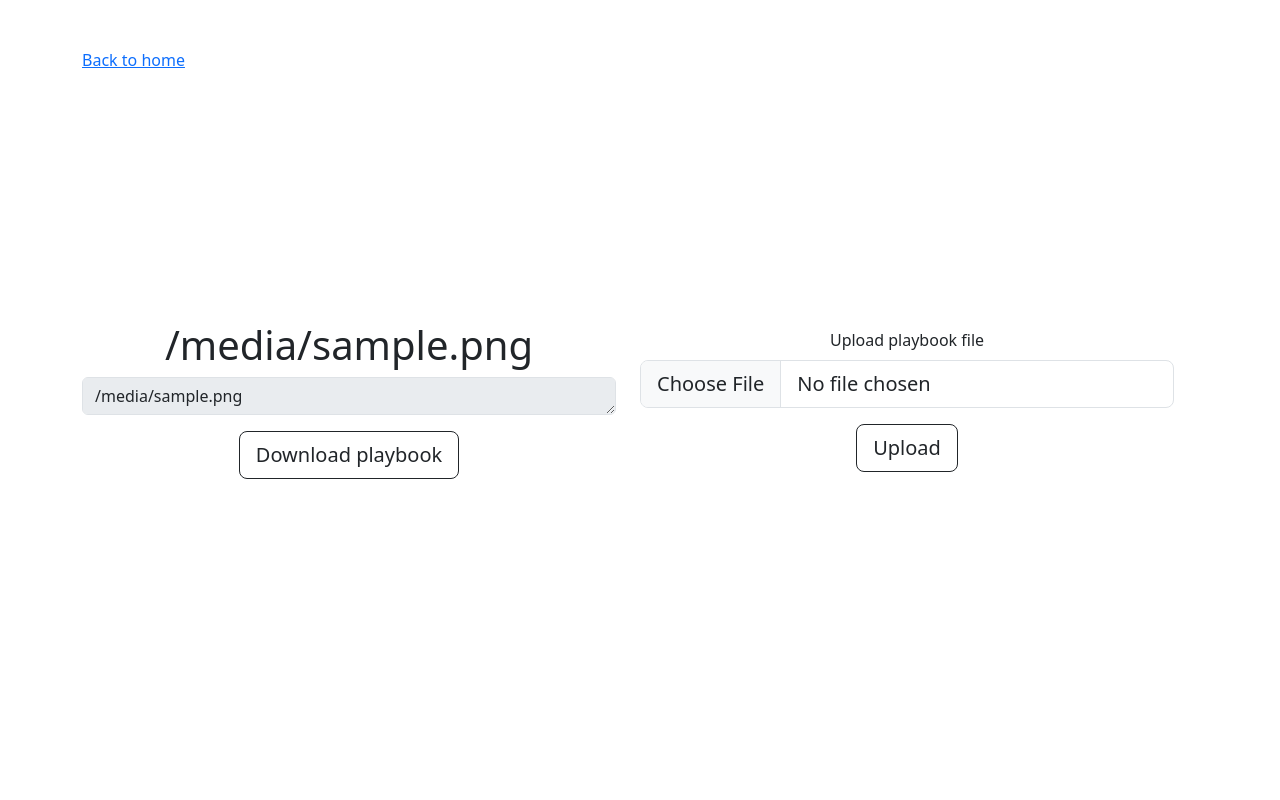
After one commit to kkawalski/ansible_params, a Flask app: template app/templates/admin/show_playbook.html in a window 1280 px wide. The commit adds this page. Run offline with Flask 3, Linux system fonts and the light colour scheme; the template is opened without the code that fills it: most values are stand-ins (such as "Sample title", 1, 10 or a date in 2020).

Commit message:
Improve admin

```diff
--- a/app/templates/admin/menu.html
+++ b/app/templates/admin/menu.html
@@ -18,7 +18,7 @@ Admin menu
     </div>
     <div class="col">
         <div class="w-100">
-            <!-- <a class="w-100 btn btn-lg btn-outline-dark" href="{{ url_for('admin.show_playbook') }}">Show ansible playbook</a> -->
+            <a class="w-100 btn btn-lg btn-outline-dark" href="{{ url_for('admin.show_playbook') }}">Show ansible playbook</a>
         </div>
     </div>
 </div>
--- /dev/null
+++ b/app/templates/admin/show_playbook.html
@@ -0,0 +1,39 @@
+{% extends 'base.html' %}
+
+{% block title %}
+Show playbook
+{% endblock %}
+
+
+{% block back_link %}
+    {% from 'back_link.html' import back_link %}
+    {{ back_link(url_for('admin.home'), 'home') }}
+{% endblock %}
+
+{% block page_content %}
+<div class="row w-100 h-100 text-center d-flex align-items-center justify-content-center">
+    <div class="col">
+        <div><h1>{{ filename }}</h1></div>
+        <div class="mb-3">
+            <textarea class="form-control" style="height: {{ line_count * 1.5 }}rem;" disabled>{{ file_content }}</textarea>
+        </div>
+        <div class="w-100">
+            <a class="btn btn-lg btn-outline-dark" href="{{ url_for('admin.download_playbook') }}">Download playbook</a>
+        </div>
+    </div>
+    <div class="col">
+        <div class="w-100">
+            <div>
+                <form action="{{ url_for('admin.upolad_new_playbook') }}" method="post" enctype="multipart/form-data">
+                    <div class="mb-3">
+                        <label for="formUploadFile" class="form-label">Upload playbook file</label>
+                        <input class="form-control form-control-lg" id="formUploadFile" name="file" type="file">
+                    </div>
+                    <button class="btn btn-outline-dark btn-lg" type="submit">Upload</button>
+                </form>
+            </div>
+        </div>
+    </div>
+</div>
+
+{% endblock %}
--- a/app/utils.py
+++ b/app/utils.py
@@ -33,7 +33,7 @@ def allowed_params_file(filename):
 
 def get_params_filename(filename: str = None, form_id: str = None, create_new=False) -> str:
     if filename is not None:
-        filename = filename
+        filename = os.path.join(current_app.config.get("PARAMS_DIR"), filename)
     elif form_id:
         filename = os.path.join(current_app.config.get("PARAMS_DIR"), f"{form_id}.json")
     else:
```
Also changed, not shown: app/admin/routes.py (+9 -5 lines), app/templates/admin/form_list.html (+33 -1 lines), app/templates/admin/new_form.html (+20 -0 lines), README.md, ansible/playbook.yml (line endings or trailing spaces).
